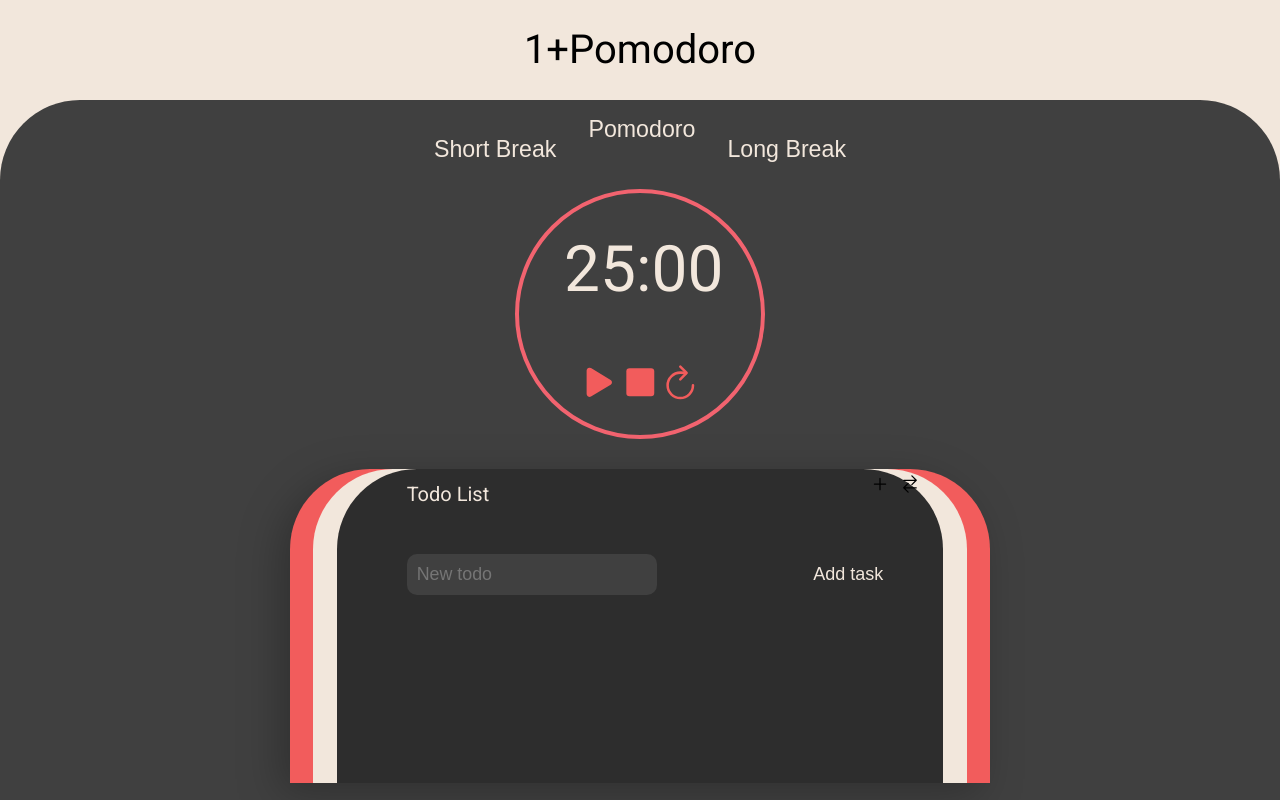
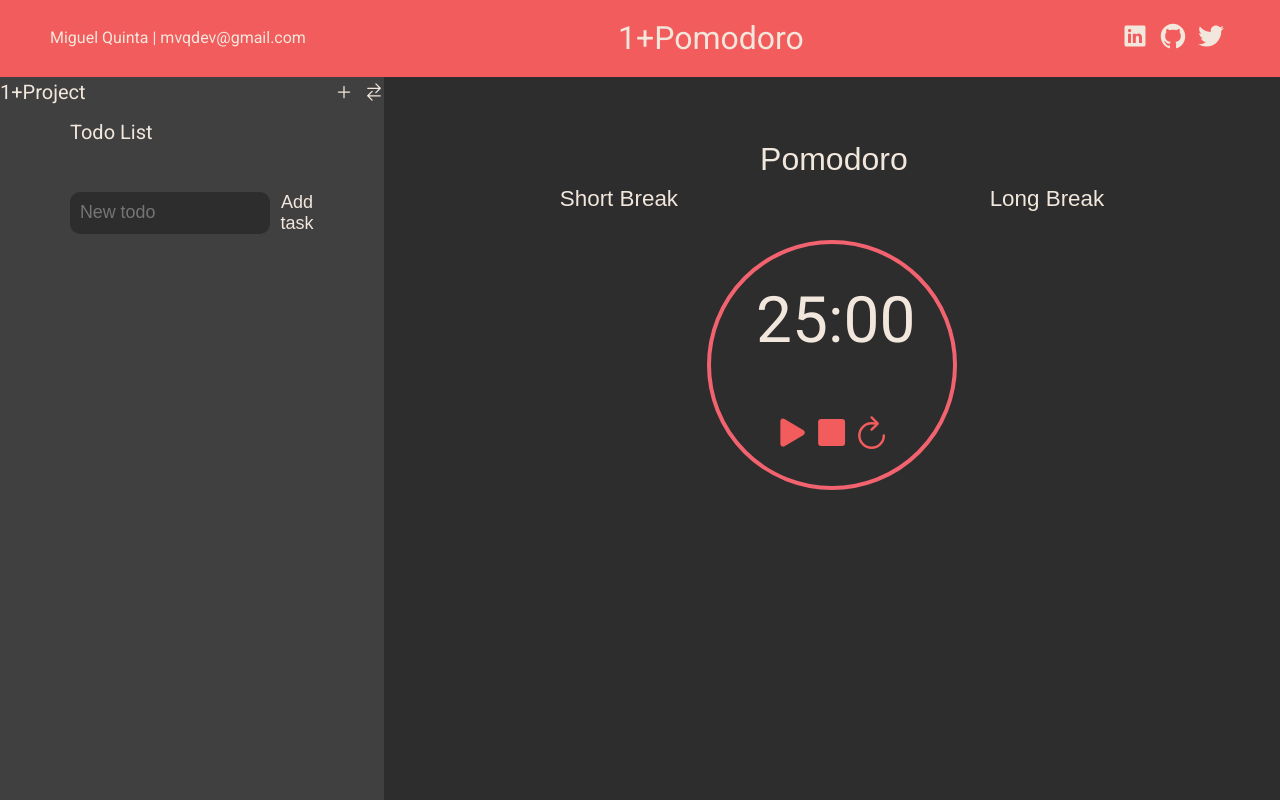
Before and after one commit to mvquinta/1-pomodoro, a React (Create React App) app: page / in a window 1280 px wide. Built offline with nearby package versions, Linux system fonts and the light colour scheme.

Commit message:
working on new ui layout and style

```diff
--- a/src/App.css
+++ b/src/App.css
@@ -24,8 +24,6 @@ body {
 body {
   height: 100vh;
   width: 100vw;
-
-  background-color: var(--primary-bg-color-dark);
   /*border: 3px solid yellow;*/
 }
 
@@ -42,7 +40,6 @@ body {
   height: 100%;
   width: 100%;
   font-family: 'Roboto', sans-serif;
-  background-color: var(--primary-bg-color-light);
 }
 
 .main-wrapper {
@@ -57,23 +54,44 @@ body {
   align-items: center;
 }
 
-.h1-title {
-  /*border: 3px solid orange;*/
+.top-div-info-bar {
+  width: 100%;
+  height: 85px;
+  background-color: var(--primary-red);
+  color: var(--primary-bg-color-light);
+  text-align: center;
 
-  margin: 30px 0;
-  font-size: 2.5em;
+  display: flex;
+  justify-content: space-between;
+  align-items: center;
+}
+
+.info-name {
+  margin-left: 50px;
+}
+
+.top-div-info-bar h1 {
+  font-size: 2rem;
+}
+
+.top-div-info-bar a {
+  text-decoration: none;
+  color: var(--primary-bg-color-light);
+  padding: 0 5px;
+}
+
+.social-media {
+  margin-right: 50px;
+  font-size: 1.75rem;
 }
 
 .features-wrapper {
-  /*border: 3px solid saddlebrown;*/
-
   height: 100%;
   width: 100%;
   background-color: var(--primary-bg-color-dark);
-  border-radius: 80px 80px 0 0;
 
   display: flex;
-  flex-direction: column;
+  flex-direction: row-reverse;
   justify-content: flex-start;
   align-items: center;
 }
@@ -85,15 +103,18 @@ Nav.js & ClockTImer.js
 /*Nav*/
 
 .wrapper-clock-timer {
-  /*border: 3px solid lightgreen;*/
+  width: 70%;
+  height: 100%;
+  background-color: var(--secondary-bg-color-dark);
 
   display: flex;
   flex-flow: column;
-  justify-content: center;
+  justify-content: flex-start;
 }
 
 .wrapper-clock-timer nav ul {
   display: flex;
+  flex-flow: row;
   justify-content: center;
   flex-wrap: wrap;
   align-items: center;
@@ -101,19 +122,23 @@ Nav.js & ClockTImer.js
 }
 
 .wrapper-clock-timer nav li {
-  padding: 1em;
+  padding: 4rem 1rem 2rem 1rem;
 }
 
 .wrapper-clock-timer button {
   background: none;
   border: none;
   color: var(--primary-bg-color-light);
-  font-size: 1.45rem;
+  font-size: 1.4rem;
   cursor: pointer;
 }
 
 .wrapper-clock-timer button:hover {
   color: var(--primary-red);
+}
+
+#btn-pomodoro {
+  font-size: 2rem;;
 }
 
 /*In Nav.js
@@ -158,46 +183,23 @@ Todos.js
 ******/
 
 .wrapper-todos {
-  /*border: 3px solid mediumslateblue;*/
-
   height: 100%;
-  width: 100%;
+  width: 30%;
 }
 
 .wrapper-project-todo {
-  /*border: 3px dashed blue;*/
+  color: var(--primary-bg-color-light)
 
-  height: 95%;
 
-  max-width: 700px;
-  display: grid;
-  grid-template-columns: repeat(30, 1fr);
-  margin: auto;
-  filter: drop-shadow(-10px 10px 20px rgba(0,0,0, 0.25));
-  /*border-radius: 100px;
-  box-shadow: 10px 10px 20px rgba(0,0,0, 0.5);*/
 }
 
 .div-project-name {
-  background-color: var(--primary-red);
-  border-radius: 80px 80px 0 0;
-  grid-column: 1 / span 30;
-  grid-row: 1 / span 1;
+
 }
 
-.div-project-separator {
-  background-color: var(--primary-bg-color-light);
-  border-radius: 80px 80px 0 0;
-  grid-column: 2 / span 28;
-  grid-row: 1 / span 1;
-}
 
 .div-project-todos {
-  background-color: var(--secondary-bg-color-dark);
-  border-radius: 80px 80px 0 0;
-  grid-column: 3 / span 26;
-  grid-row: 1 / span 1;
-  height: 100%;
+
 }
 
 /*Styles of elements inside overlayed boxes*/
@@ -206,8 +208,6 @@ Todos.js
   display: flex;
   justify-content: space-between;
   align-items: center;
-  width: 100%;
-  padding: 0 70px 0 70px;
   font-size: 1.25rem;
 }
 
@@ -218,6 +218,7 @@ Todos.js
   cursor: pointer;
   margin-top: 5px;
   padding-left: 10px;
+  color: var(--primary-bg-color-light)
 }
 
 .project-todos-title-position {
@@ -226,23 +227,24 @@ Todos.js
   align-items: center;
   padding: 15px 60px 0 70px;
   font-size: 1.25rem;
-  color: var(--primary-bg-color-light);
+
 }
 
 .todos-addTask {
   margin-top: 10px;
   display: flex;
-  justify-content: space-between;
+  justify-content: center;
   padding: 15px 60px 0 70px;
 }
 
 .todos-addTask input {
   border: none;
   border-radius: 10px;
-  background-color: var(--primary-bg-color-dark);
+  background-color: var(--secondary-bg-color-dark);
   color: var(--primary-bg-color-light);
   padding: 10px;
   font-size: 1.115rem;
+  width: 100%;
 }
 
 .todos-addTask button {
@@ -250,7 +252,7 @@ Todos.js
   border: none;
   font-size: 1.125rem;
   cursor: pointer;
-  color: var(--primary-bg-color-light);
+  color: var(--primary-bg-color-light);;
 }
 
 .todos-list {
@@ -289,12 +291,22 @@ media queries
 
 @media only screen and (min-width: 550px) {
   .btn-pos {
-    transform: translateY(20px);
+    transform: translateY(40px);
+    padding: 0 50px;
   }
 }
 
-@media only screen and (max-width: 420px) {
-  .todos-addTask {
-    flex-direction: column;
+@media only screen and (max-width: 980px) {
+  .wrapper-clock-timer nav ul {
+    flex-flow: column;
   }
+
+  .wrapper-clock-timer nav li {
+    padding: 1rem 0 0.5rem 0;
+  }
+
+  .btn-pos {
+    transform: translateY(0px);
+  }
+
 }
--- a/src/App.js
+++ b/src/App.js
@@ -1,9 +1,9 @@
 import React from "react";
 import "./App.css";
+import TitleBar from './components/TitleBar'
 import Nav from "./components/Nav";
 import ClockTimer from "./components/ClockTimer";
 import Todos from "./components/Todos";
-import { motion } from 'framer-motion'
 
 
 function App() {
@@ -14,18 +14,8 @@ function App() {
   return (
     <div className="App">
       <div className="main-wrapper">
-        <motion.h1
-        className="h1-title"
-        initial={{opacity:0, y: -250}}
-        animate={{opacity:1, y: 0}}
-        ttransition={{delay: 0.2, duration: 1.5,type: 'spring'}}
-        >1+Pomodoro</motion.h1>
-        <motion.div
-        className="features-wrapper"
-        initial={{opacity:0}}
-        animate={{opacity:1}}
-        transition={{delay: 0.1, duration: 1}}
-        >
+        <TitleBar />
+        <div className="features-wrapper">
           <div className="wrapper-clock-timer">
             <Nav valueType={sessionType} valueSetType={setSessionType} />
             <ClockTimer valueType={sessionType} />
@@ -33,7 +23,7 @@ function App() {
           <div className="wrapper-todos">
             <Todos />
           </div>
-        </motion.div>
+        </div>
       </div>
     </div>
   );
--- a/src/components/Nav.js
+++ b/src/components/Nav.js
@@ -11,7 +11,7 @@ export default function Nav(props) {
         <nav>
             <ul>
                 <li><button className='btn-pos' onClick={getSessionType}>Short Break</button></li>
-                <li><button onClick={getSessionType}>Pomodoro</button></li>
+                <li><button id='btn-pomodoro' onClick={getSessionType}>Pomodoro</button></li>
                 <li><button className='btn-pos' onClick={getSessionType}>Long Break</button></li>
             </ul>
       </nav>
--- /dev/null
+++ b/src/components/TitleBar.js
@@ -0,0 +1,17 @@
+import React from 'react'
+import { IoLogoGithub, IoLogoTwitter, IoLogoLinkedin} from 'react-icons/io'
+
+export default function TitleBar() {
+
+    return(
+        <div className='top-div-info-bar'>
+            <div className='info-name'>Miguel Quinta | mvqdev@gmail.com</div>
+            <h1 className='h1-title'>1+Pomodoro</h1>
+            <div className='social-media'>
+                <a href='https://pt.linkedin.com/in/miguel-vinga-da-quinta-73489620' target='_blank'><IoLogoLinkedin /></a>
+                <a href='https://github.com/mvquinta' target='_blank'><IoLogoGithub /></a>
+                <a href='https://twitter.com/mvqdev1' target='_blank'><IoLogoTwitter /></a>
+            </div>
+      </div>
+    )
+}
--- a/src/components/Todos.js
+++ b/src/components/Todos.js
@@ -26,8 +26,8 @@ export default function Todos() {
     const [todos, setTodos] = useState([]) //state of todos
     const [input, setInput] = useState('') //state of input in the form-input to add new todo. Input will then become text in the todo object created
     //const [updateTodoText, setUpdateTodoText] = useState('')
-    const [activeProjectName, setActiveProjectName] = useState('1+Pomodoro Project') //state used to tell the UI to only render the todos that belong to the active project
-    const [mergedProjectNames, setMergedProjectNames] = useState(['1+Pomodoro Project']) //state of merged projects. Since I put all my todos on the same list. Many of them belong to a repeated project name. This merges and a creates an array with only one element, one proj name
+    const [activeProjectName, setActiveProjectName] = useState('1+Project') //state used to tell the UI to only render the todos that belong to the active project
+    const [mergedProjectNames, setMergedProjectNames] = useState(['1+Project']) //state of merged projects. Since I put all my todos on the same list. Many of them belong to a repeated project name. This merges and a creates an array with only one element, one proj name
 
     const [toggleProjectName, setToggleProjectName] = useState(false) //state of toggles to popwindow or close it
     const [toggleSwitchProj, setToggleSwitchProj] = useState(false) //state of toggles to popwindow or close it
@@ -124,7 +124,7 @@ export default function Todos() {
 
                 </div>
             </div>
-            <div className='div-project-separator'></div>
+
             <IconContext.Provider value={{ color: "#F2E7DC", size:"1.3em", className: "global-class-name" }}>
             <div className='div-project-todos'>
                 <div className='project-todos-title-position'>
```
